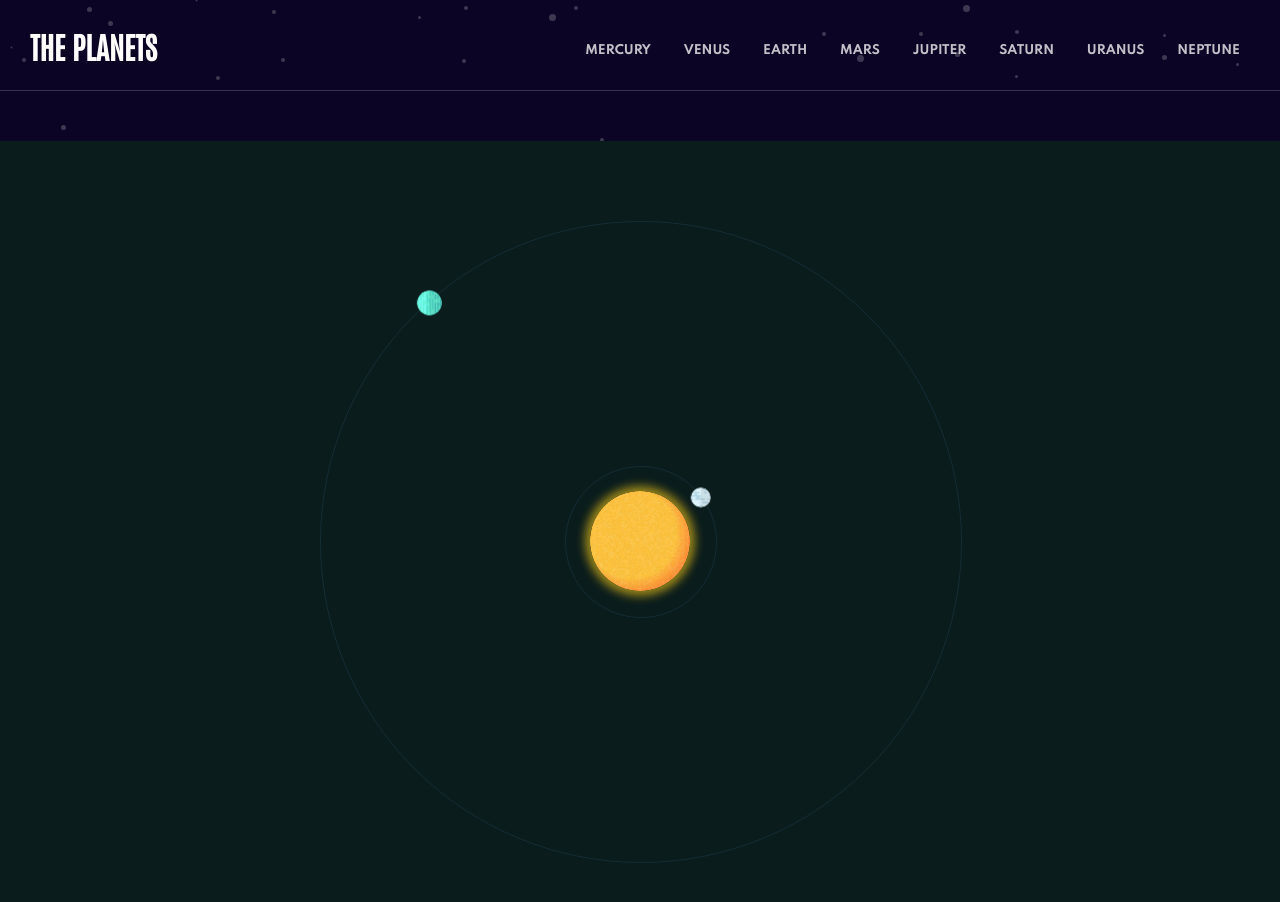
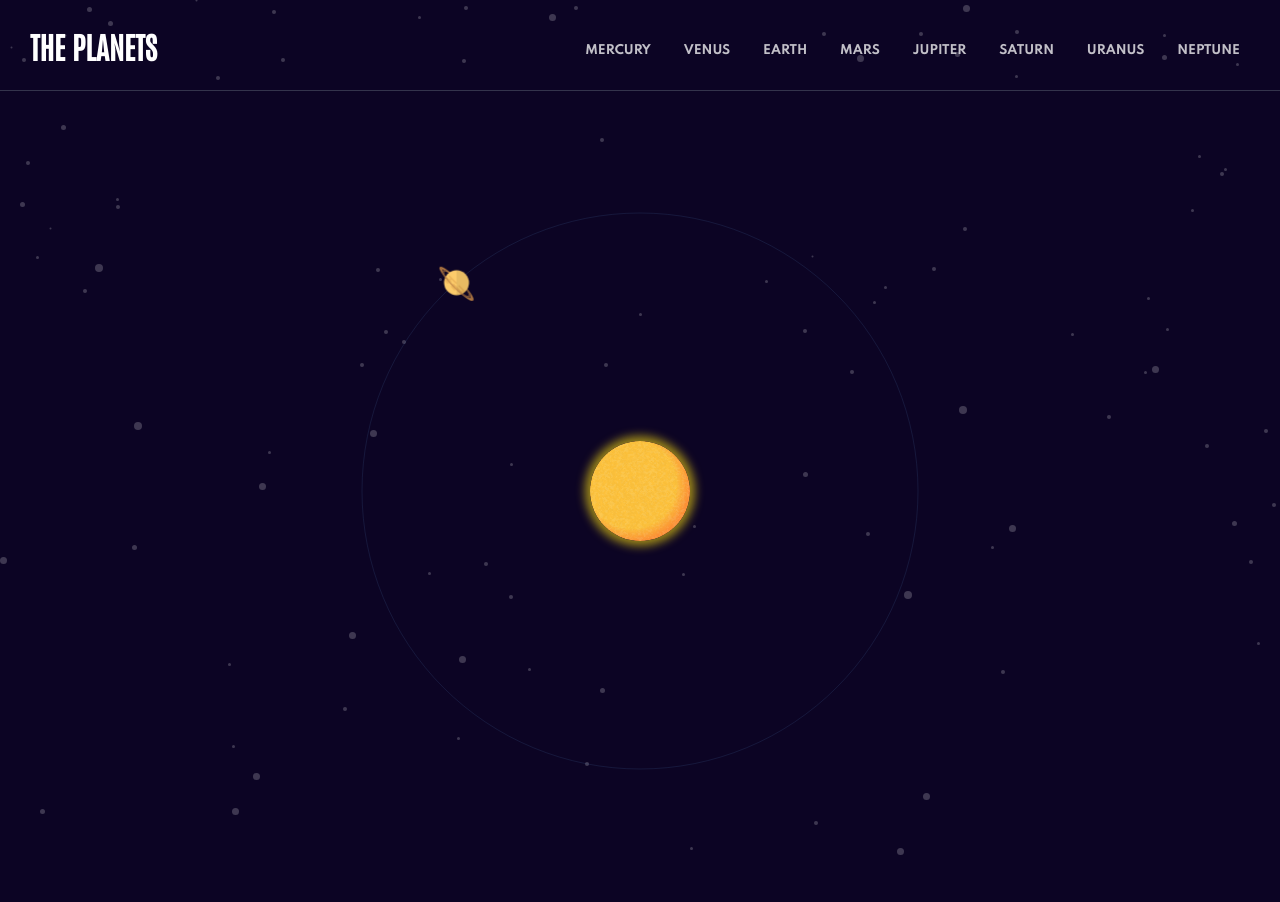
Before and after one commit to asalamgit/Planets-fact, a React (Create React App) app: page / in a window 1280 px wide. Shown: the top 902 px of the page. Built offline with nearby package versions, Linux system fonts and the light colour scheme.

Commit message:
system solaire en cours , nouvelle methode de rotation 2

```diff
--- a/src/routes/SolarSystem/SolarSystem.jsx
+++ b/src/routes/SolarSystem/SolarSystem.jsx
@@ -16,41 +16,46 @@ const SolarSystem = () => {
 	return (
 		<div className={classes.solarSystem}>
 			<img src={sun} className={classes.sun} alt="sun" />
-			<Link to="/mercury">
+			{/* <Link to="/mercury">
 				<div className={clsx(classes.planetOrbit, classes.mercuryOrbit)}>
 					<img src={planetMercury} className={clsx(classes.planet, classes.mercury)} alt="mercury" />
 				</div>
-			</Link>
+			</Link> */}
 			{/* <Link to="/venus">
 				<div className={clsx(classes.planetOrbit, classes.venusOrbit)}>
-					<img src={planetVenus} className={clsx(classes.planet,classes.venus)} alt="venus" />
+					<img src={planetVenus} className={clsx(classes.planet, classes.venus)} alt="venus" />
+				</div>
+			</Link> */}
+			{/* <Link to="/earth">
+				<div className={clsx(classes.planetOrbit, classes.earthOrbit)}>
+					<img src={planetEarth} className={clsx(classes.planet, classes.earth)} alt="earth" />
+				</div>
+			</Link> */}
+			{/* <Link to="/mars">
+				<div className={clsx(classes.planetOrbit, classes.marsOrbit)}>
+					<img src={planetMars} className={clsx(classes.planet, classes.mars)} alt="mars" />
+				</div>
+			</Link> */}
+			{/* <Link to="/jupiter">
+				<div className={clsx(classes.planetOrbit, classes.jupiterOrbit)}>
+					<img src={planetJupiter} className={clsx(classes.planet, classes.jupiter)} alt="jupiter" />
+				</div>
+			</Link> */}
+			<Link to="/saturn">
+				<div className={/*clsx(classes.planetOrbit,*/ classes.saturnOrbit/*)*/}>
+					<img src={planetSaturn} className={/*clsx(classes.planet,*/ classes.saturn/*)*/} alt="saturn" />
 				</div>
 			</Link>
-			 <Link to="/earth">
-				<div className={clsx(classes.planetOrbit, classes.earthOrbit)}>
-          <img src={planetEarth} className={clsx(classes.planet,classes.earth)} alt="earth" />
-				</div>
-			</Link>
-			<Link to="/mars">
-				<div className={clsx(classes.planetOrbit,classes.marsOrbit)}>
-          <img src={planetMars} className={clsx(classes.planet,classes.mars)} alt="mars" />
-				</div>
-			</Link>
-      <Link to="/jupiter">
-				<div className={clsx(classes.planetOrbit,classes.jupiterOrbit)}>
-          <img src={planetJupiter} className={clsx(classes.planet,classes.jupiter)} alt="jupiter" />
-				</div>
-			</Link>
-      <Link to="/saturn">
-				<div className={clsx(classes.planetOrbit,classes.saturnOrbit)}>
-          <img src={planetSaturn} className={clsx(classes.planet,classes.saturn)} alt="saturn" />
+			{/* <Link to="/uranus">
+				<div className={clsx(classes.planetOrbit, classes.uranusOrbit)}>
+					<img src={planetUranus} className={clsx(classes.planet, classes.uranus)} alt="uranus" />
 				</div>
 			</Link> */}
-      <Link to="/uranus">
-				<div className={clsx(classes.planetOrbit,classes.uranusOrbit)}>
-          <img src={planetUranus} className={clsx(classes.planet,classes.uranus)} alt="uranus" />
+			{/* <Link to="/neptune">
+				<div className={clsx(classes.planetOrbit, classes.neptuneOrbit)}>
+					<img src={planetNeptune} className={clsx(classes.planet, classes.neptune)} alt="neptune" />
 				</div>
-			</Link>
+			</Link> */}
 		</div>
 	);
 };
--- a/src/routes/SolarSystem/SolarSystem.module.scss
+++ b/src/routes/SolarSystem/SolarSystem.module.scss
@@ -3,9 +3,7 @@
 	align-items: center;
 	justify-content: center;
 	position: relative;
-	margin-top: 50px;
 	min-height: 100vh;
-	background-color: rgb(10, 28, 28);
 
 	.sun {
 		width: 100px;
@@ -18,22 +16,6 @@
 		border-radius: 100%;
 		box-shadow: 0 0 10px 5px #9c8819;
 	}
-
-	// .planetOrbit {
-	//   border-radius: 50%;
-	// 	position: absolute;
-	//   left: 50%;
-	//   top: 50%;
-	//   border: 1px solid rgba(102, 166, 229, 0.12);
-	//   animation-name: rotate-planet;
-	//   animation-iteration-count: infinite;
-	//   animation-timing-function: linear;
-
-	//   .planet {
-	//     position: absolute;
-	//     margin-left: -10px;
-	//   }
-	// }
 
 	.planetOrbit {
 		border-radius: 50%;
@@ -61,6 +43,10 @@
 		margin-top: -75px;
 		z-index: 10;
 
+		&:hover {
+			border: 1px solid var(--mercuryColor);
+		}
+
 		.mercury {
 			width: 20px;
 			height: 20px;
@@ -78,100 +64,184 @@
 		}
 	}
 
-	// .mercuryOrbit {
-	//   width: 150px;
-	// 	height: 150px;
-	// 	margin-left: -76px;
-	// 	margin-top: -77px;
-	// 	z-index: 10;
-	// 	animation-duration: 5s;
+	.venusOrbit {
+		width: 225px;
+		height: 225px;
+		margin-left: -112px;
+		margin-top: -113px;
+		z-index: 9;
+
+		&:hover {
+			border: 1px solid var(--venusColor);
+		}
+
+		.venus {
+			width: 20px;
+			height: 20px;
+			animation-name: rotate-venus;
+			animation-duration: 7s;
+		}
+	}
+
+	@keyframes rotate-venus {
+		from {
+			transform: rotate(360deg) translateX(112px) rotate(-360deg);
+		}
+		to {
+			transform: rotate(0deg) translateX(112px) rotate(0deg);
+		}
+	}
+
+	.earthOrbit {
+		width: 300px;
+		height: 300px;
+		margin-left: -150px;
+		margin-top: -150px;
+		z-index: 8;
+
+		&:hover {
+			border: 1px solid var(--earthColor);
+		}
+
+		.earth {
+			width: 25px;
+			height: 25px;
+			animation-name: rotate-earth;
+			animation-duration: 9s;
+		}
+	}
+
+	@keyframes rotate-earth {
+		from {
+			transform: rotate(360deg) translateX(150px) rotate(-360deg);
+		}
+		to {
+			transform: rotate(0deg) translateX(150px) rotate(0deg);
+		}
+	}
+
+	.marsOrbit {
+		width: 375px;
+		height: 375px;
+		margin-left: -186px;
+		margin-top: -186px;
+		z-index: 7;
+
+		&:hover {
+			border: 1px solid var(--marsColor);
+		}
+
+		.mars {
+			width: 21px;
+			height: 21px;
+			animation-name: rotate-mars;
+			animation-duration: 9s;
+		}
+	}
+
+	@keyframes rotate-mars {
+		from {
+			transform: rotate(360deg) translateX(186px) rotate(-360deg);
+		}
+		to {
+			transform: rotate(0deg) translateX(186px) rotate(0deg);
+		}
+	}
+
+	.jupiterOrbit {
+		width: 465px;
+		height: 465px;
+		margin-left: -231px;
+		margin-top: -231px;
+		z-index: 6;
+
+		&:hover {
+			border: 1px solid var(--jupiterColor);
+		}
+
+		.jupiter {
+			width: 36px;
+			height: 36px;
+			animation-name: rotate-jupiter;
+			animation-duration: 11s;
+		}
+	}
+
+	@keyframes rotate-jupiter {
+		from {
+			transform: rotate(0deg) translateX(231px) rotate(0deg);
+		}
+		to {
+			transform: rotate(-360deg) translateX(231px) rotate(360deg);
+		}
+	}
+
+	// .saturnOrbit {
+	// 	width: 555px;
+	// 	height: 555px;
+	// 	margin-left: -274px;
+	// 	margin-top: -274px;
+	// 	z-index: 5;
 
 	// 	&:hover {
-	//     border: 1px solid var(--mercuryColor);
+	// 		border: 1px solid var(--saturnColor);
 	// 	}
 
-	//   .mercury {
-	//     left: 74%;
-	//     width: 20px;
-	//     height: 20px;
-	//   }
+	// 	.saturn {
+	// 		width: 49px;
+	// 		height: 49px;
+	// 		animation-name: rotate-saturn;
+	// 		animation-duration: 13s;
+	// 	}
 	// }
 
-	// .venusOrbit {
-	//   width: 225px;
-	// 	height: 225px;
-	// 	margin-left: -113px;
-	// 	margin-top: -113px;
-	// 	z-index: 9;
-	//   animation-duration: 7s;
-
-	// 	&:hover {
-	//     border: 1px solid var(--venusColor);
+	// @keyframes rotate-saturn {
+	// 	from {
+	// 		transform: rotate(0deg) translateX(270px) rotate(0deg);
 	// 	}
-
-	//   .venus {
-	//     left: 73.5%;
-	//     width: 23px;
-	//     height: 23px;
-	//   }
+	// 	to {
+	// 		transform: rotate(-360deg) translateX(270px) rotate(360deg);
+	// 	}
 	// }
 
-	// .earthOrbit {
-	// 	width: 300px;
-	// 	height: 300px;
-	// 	margin-left: -150px;
-	// 	margin-top: -150px;
-	// 	z-index: 8;
-	// 	animation-duration: 9s;
+	.saturnOrbit {
+		width: 555px;
+		height: 555px;
+		border-radius: 50%;
+		position: absolute;
+		left: 50%;
+		top: 50%;
+		transform: translate(-50%, -50%);
+		border: 1px solid rgba(102, 166, 229, 0.12);
+    z-index: 5;
 
-	// 	&:hover {
-	// 		border: 1px solid var(--earthColor);
-	// 	}
+		&:hover {
+			border: 1px solid var(--saturnColor);
+		}
 
-	//   .earth {
-	//     left: 70%;
-	//     width: 25px;
-	//     height: 25px;
-	//   }
-	// }
+		.saturn {
+			width: 40px;
+			height: 40px;
+			position: absolute;
+			top: 50%;
+			left: 50%;
+			margin-top: -20px;
+			margin-left: -20px;
+			animation-name: rotate-saturn;
+			animation-duration: 15s;
+			animation-iteration-count: infinite;
+			animation-timing-function: linear;
+		}
+	}
 
-	// .marsOrbit {
-	// 	width: 375px;
-	// 	height: 375px;
-	// 	margin-left: -186px;
-	// 	margin-top: -186px;
-	// 	z-index: 7;
-	// 	animation-duration: 11s;
-
-	// 	&:hover {
-	// 		border: 1px solid var(--marsColor);
-	// 	}
-
-	//   .mars {
-	//     width: 21px;
-	//     height: 21px;
-	//     left: 66%;
-	//   }
-	// }
-
-	// .jupiterOrbit {
-	// 	width: 465px;
-	// 	height: 465px;
-	// 	margin-left: -230px;
-	// 	margin-top: -232px;
-	// 	z-index: 6;
-	// 	animation-duration: 13s;
-
-	// 	&:hover {
-	// 		border: 1px solid var(--jupiterColor);
-	// 	}
-
-	//   .jupiter {
-	//     width: 36px;
-	//     height: 36px;
-	//     left: 67%;
-	//   }
-	// }
+	@keyframes rotate-saturn {
+		from {
+			transform: rotate(0deg) translateX(277.5px) rotate(0deg);
+		}
+		to {
+			transform: rotate(-360deg) translateX(277.5px) rotate(360deg);
+		}
+	}
 
 	// .saturnOrbit {
 	//   border-radius: 50%;
@@ -205,10 +275,15 @@
 		height: 640px;
 		margin-left: -320px;
 		margin-top: -320px;
+		z-index: 4;
+
+		&:hover {
+			border: 1px solid var(--uranusColor);
+		}
 
 		.uranus {
-			width: 25px;
-			height: 25px;
+			width: 29px;
+			height: 29px;
 			animation-name: rotate-uranus;
 			animation-duration: 15s;
 		}
@@ -219,16 +294,35 @@
 			transform: rotate(360deg) translateX(320px) rotate(-360deg);
 		}
 		to {
-			transform: rotate(0deg) translateX(320px) rotate(-0deg);
+			transform: rotate(0deg) translateX(320px) rotate(0deg);
 		}
 	}
 
-	// @keyframes rotate-planet {
-	// 	from {
-	// 		transform: rotate(360deg);
-	// 	}
-	// 	to {
-	// 		transform: rotate(0deg);
-	// 	}
-	// }
+	.neptuneOrbit {
+		width: 720px;
+		height: 720px;
+		margin-left: -359px;
+		margin-top: -359px;
+		z-index: 3;
+
+		&:hover {
+			border: 1px solid var(--neptuneColor);
+		}
+
+		.neptune {
+			width: 28px;
+			height: 28x;
+			animation-name: rotate-neptune;
+			animation-duration: 17s;
+		}
+	}
+
+	@keyframes rotate-neptune {
+		from {
+			transform: rotate(360deg) translateX(359px) rotate(-360deg);
+		}
+		to {
+			transform: rotate(0deg) translateX(359px) rotate(0deg);
+		}
+	}
 }
```
